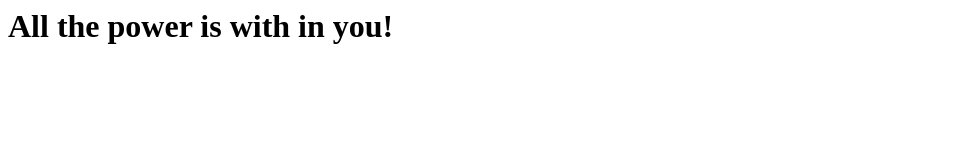
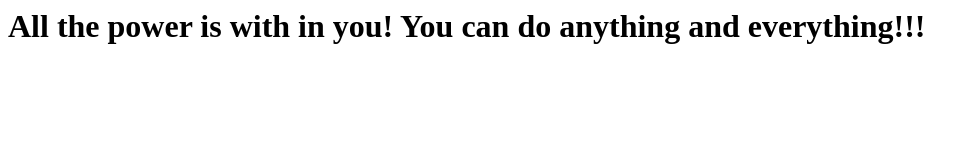
Before and after one commit to dbar12345/firstgitrepo, a plain HTML site: page index.html in a window 1280 px wide. Shown: the whole page, without its empty margins (0-978 px from the left). Drawn offline with Linux system fonts and the light colour scheme.

Commit message:
completed first code

```diff
--- a/index.html
+++ b/index.html
@@ -1,5 +1,5 @@
 <html>
 <body>
-<h1>All the power is with in you!</h1>
+<h1>All the power is with in you! You can do anything and everything!!!</h1>
 </body>
 </html>
```
